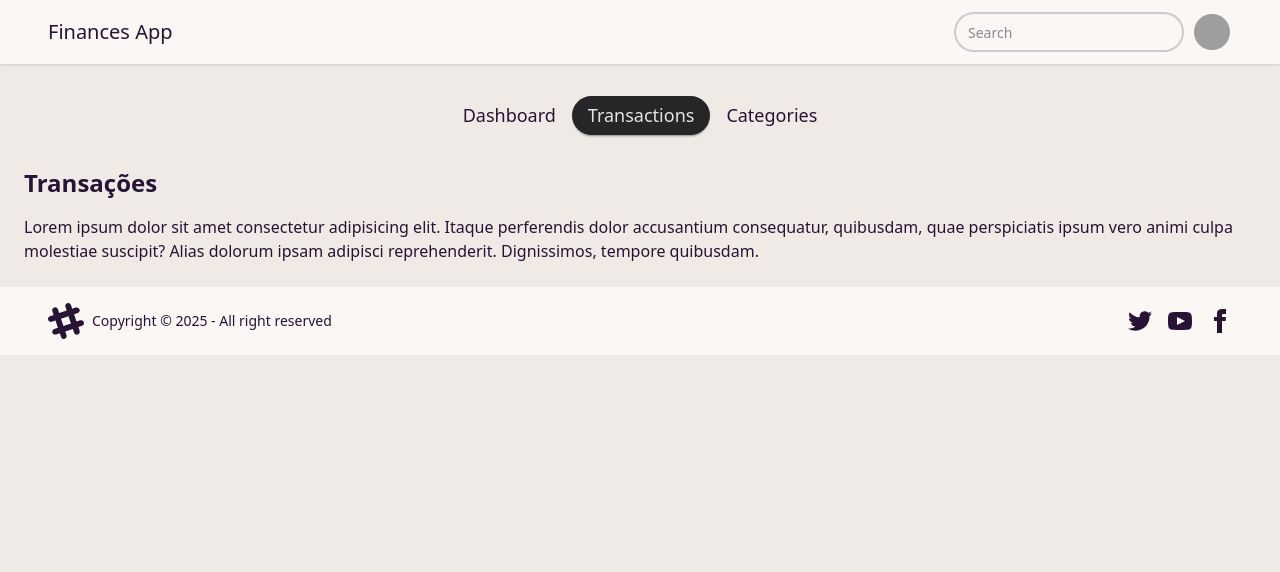
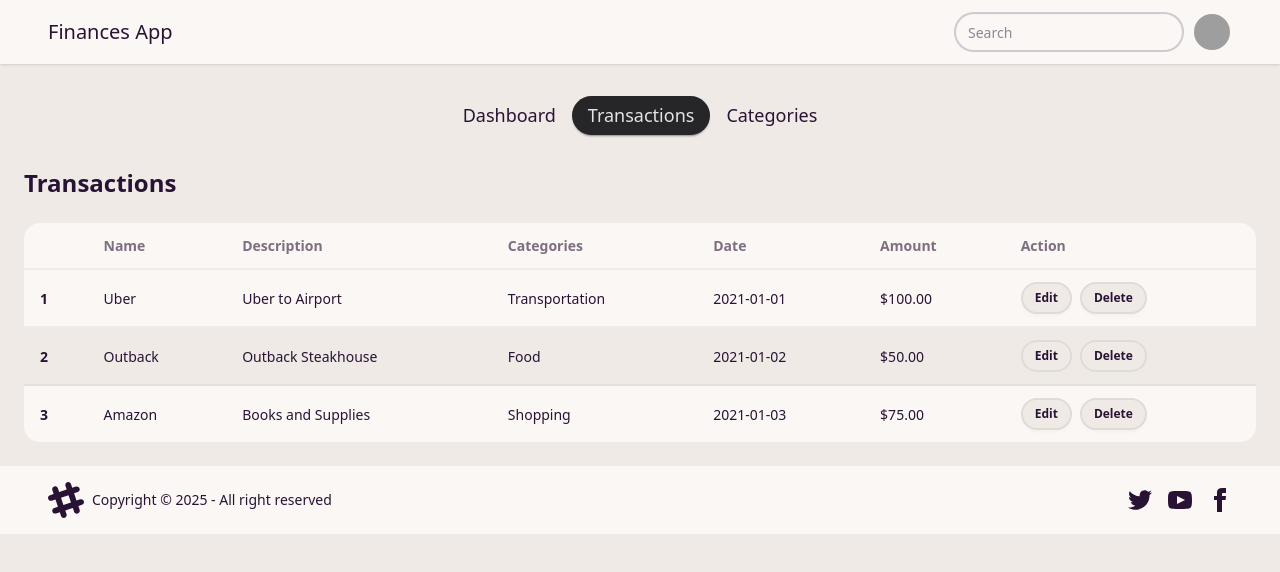
Before and after one commit to lauravitalc/finances-dashboard, a React (Vite) app in the folder finances-front/: page /transactions in a window 1280 px wide. Shown: the top 572 px of the page. Built offline with nearby package versions, Linux system fonts and the light colour scheme; grey boxes are pictures that could not be loaded.

Commit message:
feat: refactor Card component; update Menu and Dashboard to use new variants; add Actions component for transaction management

```diff
--- a/finances-front/src/components/layout/Menu/Menu.tsx
+++ b/finances-front/src/components/layout/Menu/Menu.tsx
@@ -1,11 +1,11 @@
 import React from 'react';
-import Card from '../../ui/Card/card';
+import Card from '../../ui/Card';
 import { NavLink } from 'react-router-dom';
 
 const Menu: React.FC = () => {
     return (
         <div className="flex justify-center items-center w-full pt-6">
-            <Card variant="menu">
+            <Card>
                 <ul className="menu menu-horizontal menu-lg">
                     <li><NavLink
                         to="/"
--- a/finances-front/src/components/pages/Dashboard.tsx
+++ b/finances-front/src/components/pages/Dashboard.tsx
@@ -7,26 +7,26 @@ const Dashboard: React.FC = () => {
             <div className="grid grid-cols-12 gap-4 md:gap-6 m-12">
                 <div className="col-span-12">
                     <div className="grid grid-cols-1 md:grid-cols-2 lg:grid-cols-3 gap-4">
-                        <Card>
+                        <Card variant="elevated">
                             <h2 className="card-title">Receita Total</h2>
                             <p>Lorem, ipsum dolor sit amet consectetur adipisicing elit. Sit suscipit corrupti vero, non quod numquam distinctio? Amet dolorem veritatis cumque et quidem facilis ad temporibus omnis fuga, sed mollitia autem.</p>
                         </Card>
-                        <Card>
+                        <Card variant="elevated">
                             <h2 className="card-title">Gastos Totais</h2>
                             <p>Lorem, ipsum dolor sit amet consectetur adipisicing elit. Sit suscipit corrupti vero, non quod numquam distinctio? Amet dolorem veritatis cumque et quidem facilis ad temporibus omnis fuga, sed mollitia autem.</p>
                         </Card>
-                        <Card>
+                        <Card variant="elevated">
                             <h2 className="card-title">Saldo Atual</h2>
                             <p>Lorem, ipsum dolor sit amet consectetur adipisicing elit. Sit suscipit corrupti vero, non quod numquam distinctio? Amet dolorem veritatis cumque et quidem facilis ad temporibus omnis fuga, sed mollitia autem.</p>
                         </Card>
                     </div>
 
                     <div className="grid grid-cols-12 gap-4 mt-6">
-                        <Card className="col-span-12 xl:col-span-5">
+                        <Card variant="elevated" className="col-span-12 xl:col-span-5">
                             <h2 className="card-title">Gastos por Categoria</h2>
                             <p>Lorem, ipsum dolor sit amet consectetur adipisicing elit. Sit suscipit corrupti vero, non quod numquam distinctio? Amet dolorem veritatis cumque et quidem facilis ad temporibus omnis fuga, sed mollitia autem.</p>
                         </Card>
-                        <Card className="col-span-12 xl:col-span-7">
+                        <Card variant="elevated" className="col-span-12 xl:col-span-7">
                             <h2 className="card-title">Receita vs. Gastos</h2>
                             <p>Lorem, ipsum dolor sit amet consectetur adipisicing elit. Sit suscipit corrupti vero, non quod numquam distinctio? Amet dolorem veritatis cumque et quidem facilis ad temporibus omnis fuga, sed mollitia autem.</p>
                         </Card>
--- a/finances-front/src/components/pages/Transactions.tsx
+++ b/finances-front/src/components/pages/Transactions.tsx
@@ -1,10 +1,62 @@
 import React from 'react';
+import { Card, Actions } from '../ui';
 
 const Transactions: React.FC = () => {
     return (
         <div className="p-6">
-            <h1 className="text-2xl font-bold mb-4">Transações</h1>
-            <p>Lorem ipsum dolor sit amet consectetur adipisicing elit. Itaque perferendis dolor accusantium consequatur, quibusdam, quae perspiciatis ipsum vero animi culpa molestiae suscipit? Alias dolorum ipsam adipisci reprehenderit. Dignissimos, tempore quibusdam.</p>
+            <h1 className='text-2xl font-bold'>Transactions</h1>
+            <Card variant='default' className='bg-base-100 mt-6'>
+                <div className="overflow-x-auto">
+                    <table className="table table-zebra">
+                        <thead>
+                            <tr>
+                                <th></th>
+                                <th>Name</th>
+                                <th>Description</th>
+                                <th>Categories</th>
+                                <th>Date</th>
+                                <th>Amount</th>
+                                <th>Action</th>
+                            </tr>
+                        </thead>
+                        <tbody>
+                            <tr>
+                                <th>1</th>
+                                <td>Uber</td>
+                                <td>Uber to Airport</td>
+                                <td>Transportation</td>
+                                <td>2021-01-01</td>
+                                <td>$100.00</td>
+                                <td>
+                                    <Actions></Actions>
+                                </td>
+                            </tr>
+                            <tr>
+                                <th>2</th>
+                                <td>Outback</td>
+                                <td>Outback Steakhouse</td>
+                                <td>Food</td>
+                                <td>2021-01-02</td>
+                                <td>$50.00</td>
+                                <td>
+                                    <Actions></Actions>
+                                </td>
+                            </tr>
+                            <tr>
+                                <th>3</th>
+                                <td>Amazon</td>
+                                <td>Books and Supplies</td>
+                                <td>Shopping</td>
+                                <td>2021-01-03</td>
+                                <td>$75.00</td>
+                                <td>
+                                    <Actions></Actions>
+                                </td>
+                            </tr>
+                        </tbody>
+                    </table>
+                </div>
+            </Card>
         </div>
     );
 };
--- /dev/null
+++ b/finances-front/src/components/ui/Actions.tsx
@@ -0,0 +1,16 @@
+import React from "react";
+
+interface ActionsProps {
+    className?: string;
+}
+
+const Actions: React.FC<ActionsProps> = ({ className }) => {
+    return (
+        <div className={`flex space-x-2 ${className}`}>
+            <button className="btn btn-sm">Edit</button>
+            <button className="btn btn-sm">Delete</button>
+        </div>
+    );
+};
+
+export default Actions;
--- a/finances-front/src/components/ui/Card/Card.tsx
+++ b/finances-front/src/components/ui/Card.tsx
@@ -12,8 +12,6 @@ const Card: React.FC<CardProps> = ({ className = '', children, variant = 'defaul
   const getVariantClasses = (variant: CardVariant): string => {
     switch (variant) {
       case 'default':
-        return 'card bg-base-100 shadow-sm p-6';
-      case 'menu':
         return 'card';
       case 'minimal':
         return 'card bg-base-100 p-4';
--- a/finances-front/src/components/ui/index.ts
+++ b/finances-front/src/components/ui/index.ts
@@ -1 +1,2 @@
-export { default as Card } from "./Card/card";
+export { default as Card } from "./Card";
+export { default as Actions } from "./Actions";
```
